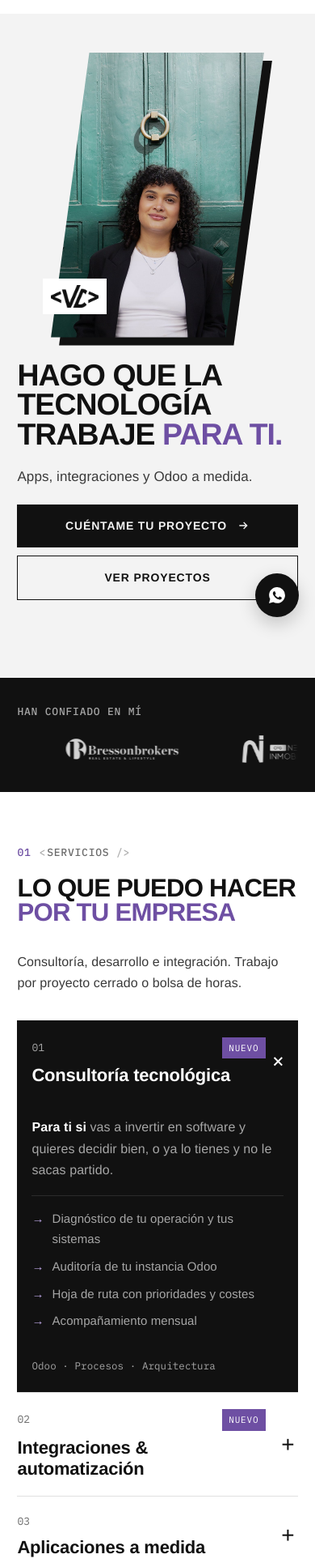
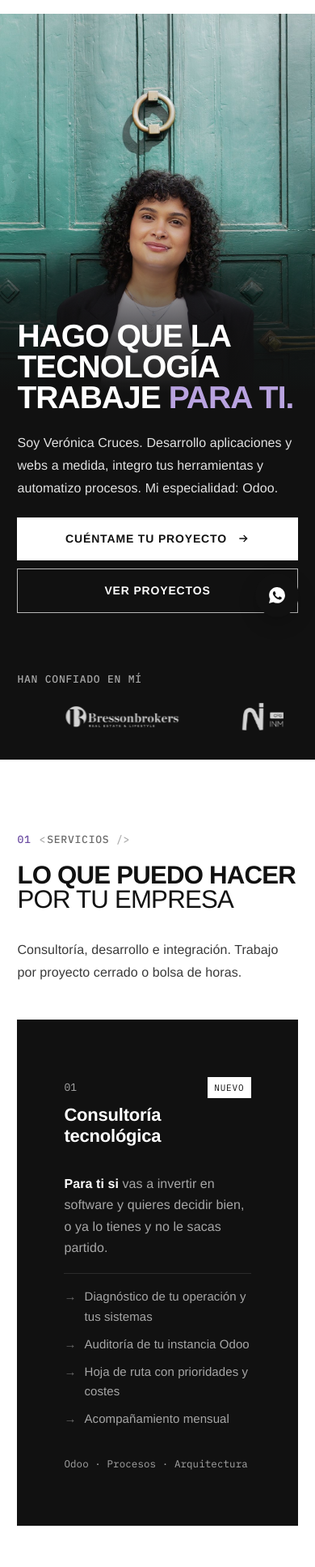
Before and after one commit to VeronicaC-Fuentes/veronicadev, a Next.js app: page / in a window 390 px wide. Shown: the part 62-1997 px from the top of the page at 81% size. Built offline with nearby package versions, Linux system fonts and the light colour scheme.

Commit message:
Marca: menos morado, más aire, portada móvil con foto de fondo y email hola@veronicadev.com
Co-Authored-By: Claude Opus 5.5 <noreply@anthropic.com>
Claude-Session: https://claude.ai/code/session_01YLa4mbtqWbu346eComd5Wq

```diff
--- a/src/app/components/site/Home.jsx
+++ b/src/app/components/site/Home.jsx
@@ -5,20 +5,16 @@ import Link from "next/link";
 import { useLang } from "../LanguageProvider";
 import SiteNav from "./SiteNav";
 import { Arrow, Label, ProjectCard, WhatsAppFloat, PhotoImg, callUrl, useReveal } from "./ui";
-import { CLIENTS, PROJECTS, PHONE_DISPLAY, PHONE_RAW, WHATSAPP_URL, SOCIALS } from "../../content";
+import { CLIENTS, PROJECTS, PHONE_DISPLAY, PHONE_RAW, WHATSAPP_URL, SOCIALS, EMAIL } from "../../content";
 
 function Hero({ c }) {
   return (
     <section className="wrap hero">
       <div className="hero-copy">
-        <span className="label fade-in">
-          <span className="n">●</span> {c.hero.eyebrow}
-        </span>
         <h1 className="fade-in d2">
           {c.hero.title[0]} <em className="accent">{c.hero.title[1]}</em>
         </h1>
-        <p className="lead fade-in d3 only-desk">{c.hero.lead}</p>
-        <p className="lead fade-in d3 only-mob">{c.hero.leadShort}</p>
+        <p className="lead fade-in d3">{c.hero.lead}</p>
         <div className="hero-actions fade-in d3">
           <a href="#contacto" className="btn btn-ink">
             {c.hero.primary} <Arrow />
@@ -358,6 +354,8 @@ function Contact({ c, n, hasReviews }) {
                   {copied ? k.copied : k.copy}
                 </button>
               </div>
+              <span>Email</span>
+              <a href={`mailto:${EMAIL}`} style={{ fontWeight: 500 }}>{EMAIL}</a>
               <span>LinkedIn</span>
               <a href={SOCIALS.linkedin} target="_blank" rel="noopener noreferrer" style={{ fontWeight: 500 }}>
                 Verónica Cruces
--- a/src/app/content.js
+++ b/src/app/content.js
@@ -3,6 +3,7 @@
 
 export const PHONE_DISPLAY = "+34 674 002 395";
 export const PHONE_RAW = "34674002395";
+export const EMAIL = "hola@veronicadev.com";
 export const WHATSAPP_URL = `https://wa.me/${PHONE_RAW}`;
 export const SOCIALS = {
   linkedin: "https://www.linkedin.com/in/desarrollador-ver%C3%B3nicac/",
--- a/src/app/globals.css
+++ b/src/app/globals.css
@@ -464,3 +464,75 @@ em.accent{font-style:normal;color:var(--purple)}
   .lang-btn{padding:7px 8px}
 }
 @media (max-width:360px){.logo .wm{display:none}}
+
+/* ================= AJUSTE 2: más blanco y negro, menos morado, más aire ================= */
+/* el morado solo como acento puntual */
+.h2 em.accent,.cta h2 em.accent{color:inherit;font-weight:300}
+.dark .h2 em.accent{color:var(--on-dark);font-weight:300}
+.svc-cta p em.accent,.band .card em.accent{color:inherit;font-weight:400;font-style:normal}
+.card .new{background:var(--ink)}
+.card.feat .new{background:var(--paper);color:var(--ink)}
+.card li::before,.card.feat li::before,.mode li::before{color:var(--muted)}
+.btn-ink:hover{background:#333}
+/* cinta: sin fondo morado, líneas finas y texto negro */
+.strip{background:var(--paper);color:var(--ink);border-block:1px solid var(--ink);padding-block:22px}
+.strip .track span{color:var(--ink);font-weight:600}
+.strip .track span::after{color:var(--muted)}
+/* más aire entre y dentro de secciones */
+.services,.process,.projects,.about,.reviews,.modes{padding-block:clamp(110px,11vw,170px);gap:clamp(56px,6vw,88px)}
+.cta{padding-top:clamp(110px,11vw,170px)}
+.hero{padding-block:72px 128px}
+.hero-copy{gap:36px}
+.svc-grid .card{padding:44px 36px 40px}
+.proj-grid{gap:88px 48px}
+.skills{margin-top:16px}
+.lead{line-height:1.75}
+
+@media (max-width:700px){
+  /* portada móvil: foto de fondo, texto encima, sin recortes */
+  .hero{position:relative;display:flex;flex-direction:column;justify-content:flex-end;min-height:calc(100svh - 64px);padding:0 var(--gutter) 40px;margin:0;gap:0;overflow:hidden;color:#fff}
+  .hero-art{position:absolute;inset:0;width:100%;max-width:none;order:0;margin:0}
+  .hero-art::before{display:none}
+  .hero-art .arch{width:100%;height:100%;aspect-ratio:auto;object-fit:cover;object-position:50% 35%;clip-path:none}
+  .hero-art .iso{display:none}
+  .hero-art::after{content:"";position:absolute;inset:0;z-index:1;background:linear-gradient(180deg,rgba(0,0,0,0) 30%,rgba(0,0,0,.55) 58%,rgba(0,0,0,.88) 100%)}
+  .hero-copy{position:relative;z-index:2;gap:22px}
+  .hero h1{color:#fff;font-size:clamp(34px,10vw,44px)}
+  .hero h1 em.accent{color:var(--lilac)}
+  .hero .lead{color:rgba(255,255,255,.88);font-size:16px}
+  .hero-actions .btn-ink{background:#fff;color:var(--ink)}
+  .hero-actions .btn-line{color:#fff;border-color:rgba(255,255,255,.7)}
+  .hero-actions .btn-line:hover{background:#fff;color:var(--ink)}
+
+  /* más aire en móvil */
+  .services,.process,.projects,.about,.reviews,.cta{padding-block:88px;gap:44px}
+
+  /* servicios: todo visible, ordenado, sin acordeón */
+  .card-head{cursor:default;padding:28px 0 14px}
+  .card.feat .card-head{padding:26px 22px 14px}
+  .chev{display:none!important}
+  .card-body,.card.open .card-body{display:flex;padding:0 0 32px}
+  .card.feat .card-body{padding:0 22px 26px}
+  .card{border-bottom:1px solid var(--line)}
+
+  /* proyectos: imagen completa y descripción */
+  .proj{display:flex;flex-direction:column;gap:12px;padding-block:28px}
+  .proj .shot{aspect-ratio:16/10}
+  .proj p{display:block;font-size:15px}
+  .proj-grid{gap:8px}
+
+  /* modalidades con su detalle */
+  .mode ul{display:flex}
+  .mode{padding:28px 22px;gap:12px}
+}
+@media (max-width:700px){
+  .hero{background:var(--ink)}
+  .hero-art{bottom:auto;height:66%}
+  .hero-art .arch{object-position:50% 30%}
+  .hero-art::after{background:linear-gradient(180deg,rgba(17,17,17,0) 55%,rgba(17,17,17,.7) 82%,var(--ink) 100%)}
+}
+@media (max-width:700px){
+  .hero-art{height:60%}
+  .hero-art .arch{object-position:50% 22%}
+  .hero-art::after{background:linear-gradient(180deg,rgba(17,17,17,0) 62%,rgba(17,17,17,.75) 86%,var(--ink) 100%)}
+}
--- a/src/app/layout.jsx
+++ b/src/app/layout.jsx
@@ -36,6 +36,7 @@ const jsonLd = {
   image: `${SITE}/og.jpg`,
   description: DESC,
   telephone: "+34674002395",
+  email: "hola@veronicadev.com",
   areaServed: ["ES", "Latinoamérica"],
   founder: {
     "@type": "Person",
```
